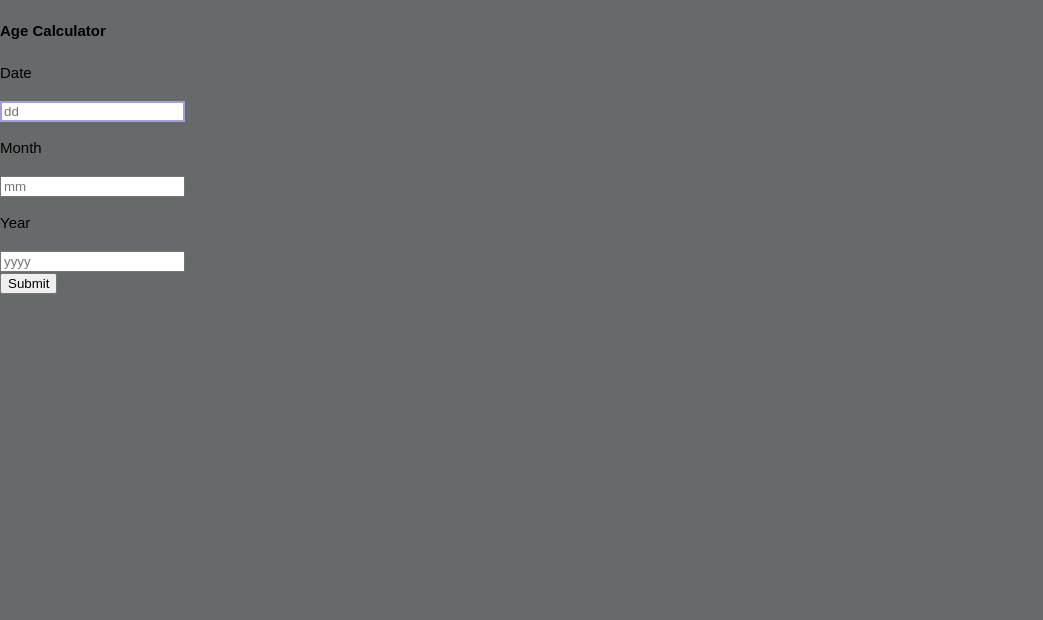
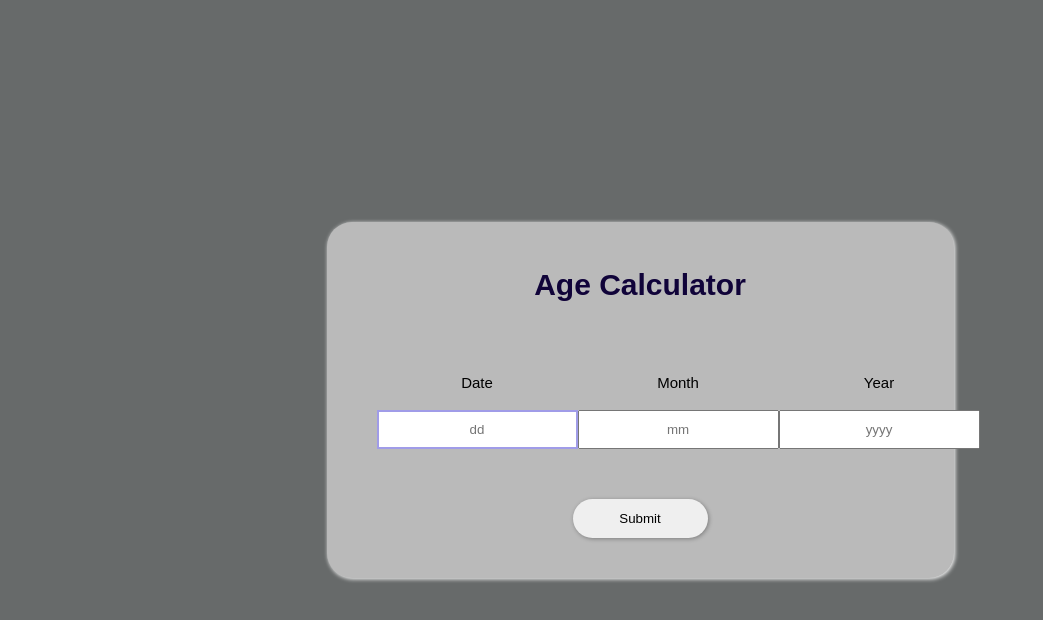
Before and after one commit to NataliaHilarion/ageCalculator, a plain HTML site: page index.html in a window 1280 px wide. Shown: the whole page, without its empty margins (0-1043 px from the left). Drawn offline with Linux system fonts and the light colour scheme.

Commit message:
Update index.html

```diff
--- a/index.html
+++ b/index.html
@@ -11,33 +11,31 @@
 </head>
 
 <body>
-  <div class="container">
-    <form>
-      <div class="base">
-        <div class="enter">
-          <h4>Age Calculator</h4>
-        </div>
-        <div class="block">
+  <main>
+    <articule class="calc">
+      <div class="calc-header">
+        <h1>Age Calculator</h1>
+      </div>
+      <div class="calc-body">
+         <div class="calc-body-block">
           <p class="title">Date</p>
           <input autofocus type="text" name="date" id="date" placeholder="dd" required="required" minlength="1" maxlength="2" />
         </div>
-        <div class="block">
+        <div class="calc-body-block">
           <p class="title">Month</p>
           <input type="text" name="month" id="month" placeholder="mm" required="required" minlength="1" maxlength="2" />
         </div>
-        <div class="block">
+        <div class="calc-body-block">
           <p class="title">Year</p>
           <input type="text" name="year" id="year" placeholder="yyyy" required="required" minlength="4" maxlength="4" />
         </div>
       </div>
-      <div class="base">
-        <div class="enter">
-          <input type="button" name="submit" value="Submit" class="button" />
-        </div>
+      <div class="calc-footer">
+         <input type="button" name="submit" value="Submit" class="button" />
       </div>
       <div class="age"></div>
-    </form>
-  </div>
+    </articule>
+  </main>
   <script src="./js/index.js"></script>
 </body>
 
```
